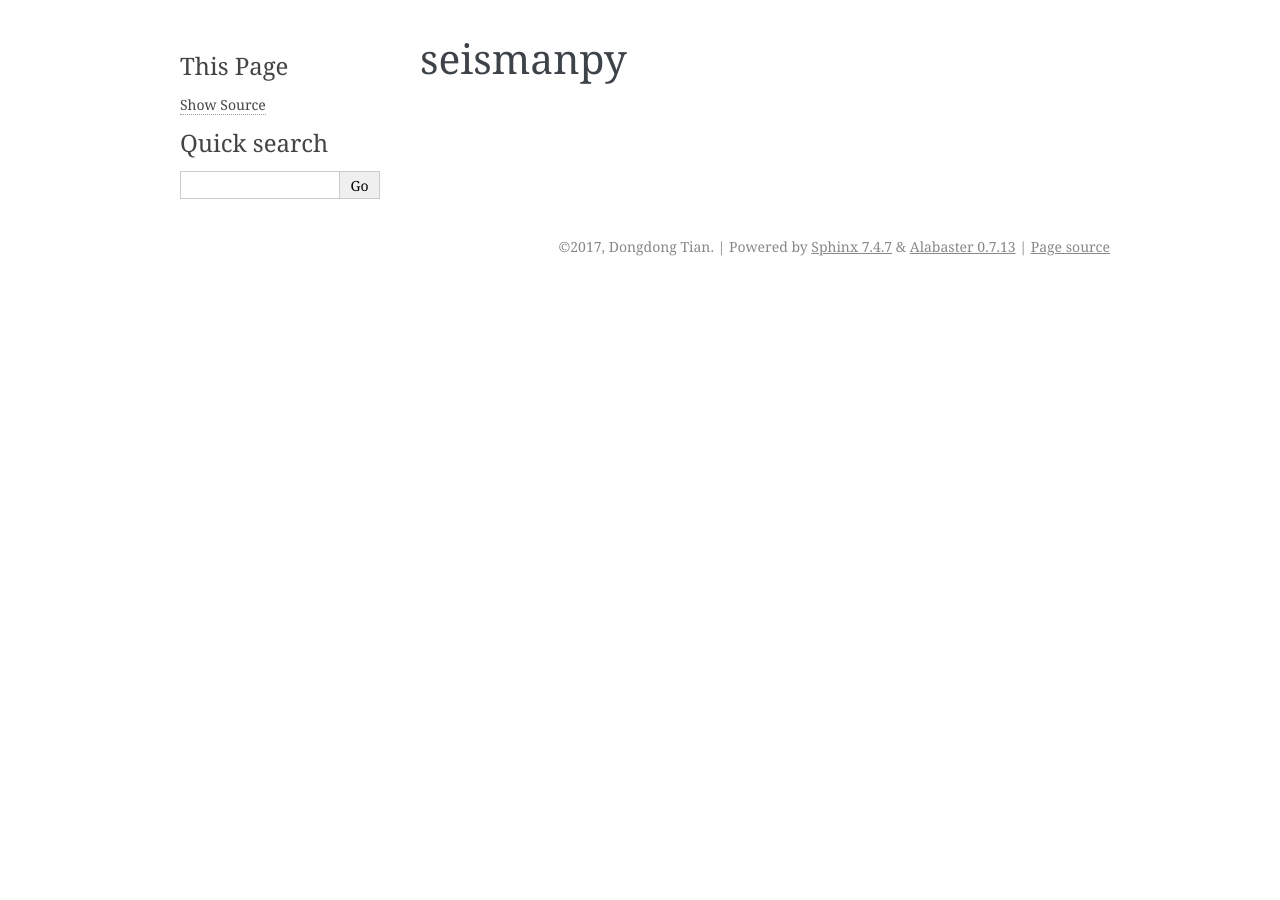
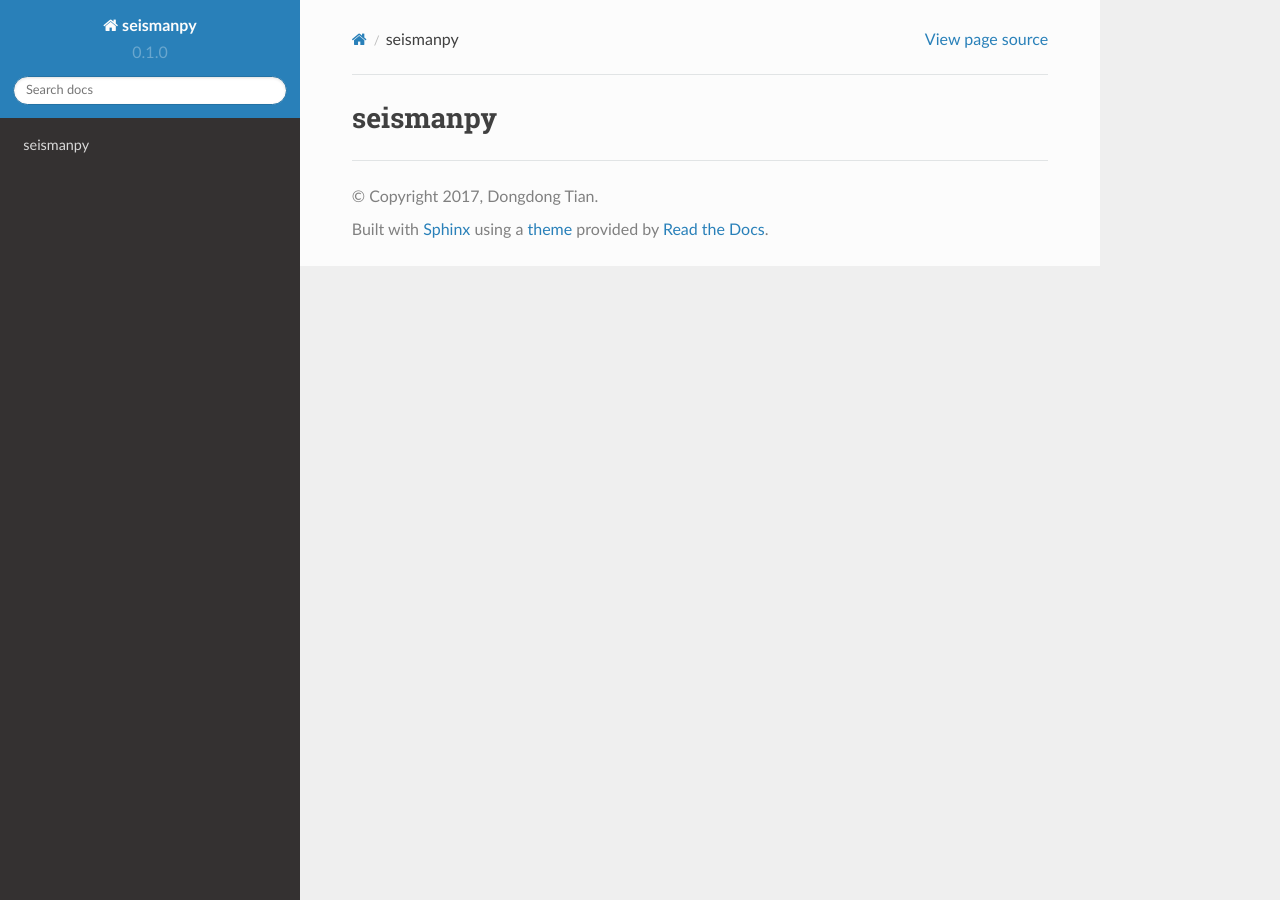
Before and after one commit to spacefan/seismanpy, a Sphinx documentation site: the page built from docs/index.rst, in a window 1280 px wide. Built offline with Sphinx 7.4.7 and the Read the Docs theme 2.0.0, drawn with Linux system fonts in a browser that asks for light colours.

Commit message:
use rtd theme

```diff
--- a/docs/conf.py
+++ b/docs/conf.py
@@ -20,6 +20,7 @@
 # import os
 # import sys
 # sys.path.insert(0, os.path.abspath('.'))
+import sphinx_rtd_theme
 
 
 # -- General configuration ------------------------------------------------
@@ -90,7 +91,8 @@ todo_include_todos = True
 # The theme to use for HTML and HTML Help pages.  See the documentation for
 # a list of builtin themes.
 #
-html_theme = 'alabaster'
+html_theme = "sphinx_rtd_theme"
+html_theme_path = [sphinx_rtd_theme.get_html_theme_path()]
 
 # Theme options are theme-specific and customize the look and feel of a theme
 # further.  For a list of options available for each theme, see the
--- a/setup.py
+++ b/setup.py
@@ -32,6 +32,7 @@ setup(
     install_requires=[],
     extras_require={
         'dev': [
+            "sphinx_rtd_theme",
             "codecov",
             "coverage",
             "pytest-cov",
```
